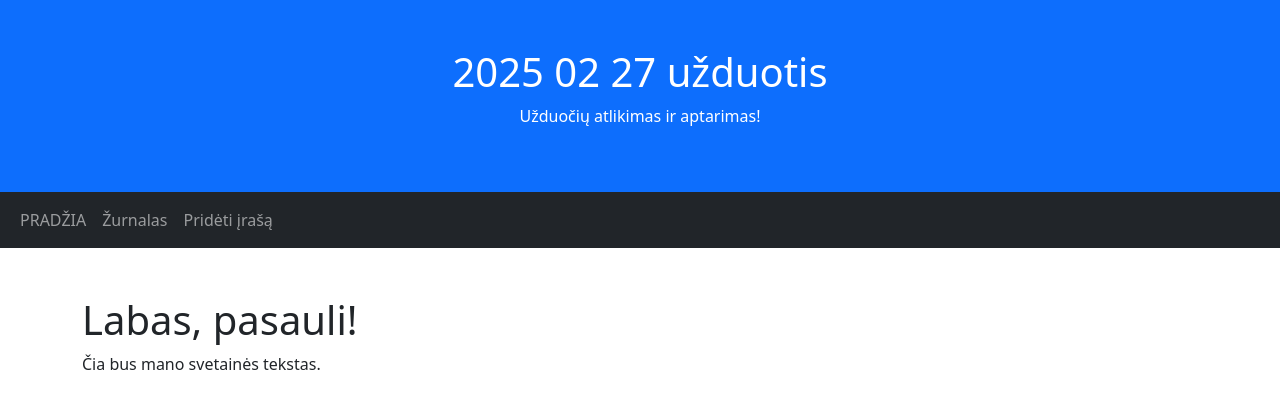
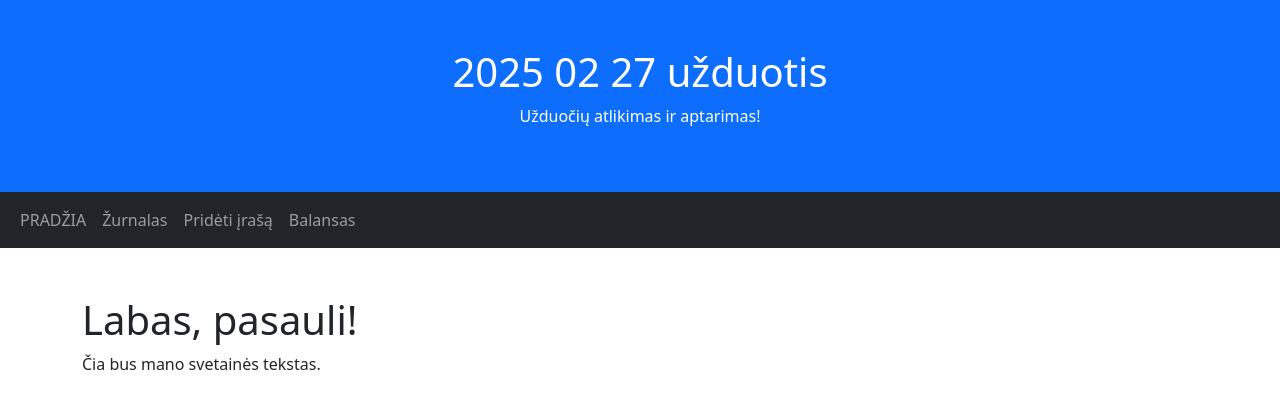
Before and after one commit to DonatasNoreika/20250227_vakaras2, a Flask app: page / in a window 1280 px wide. Shown: the top 404 px of the page. Run offline with Flask 3, Linux system fonts and the light colour scheme.

Commit message:
Sukurtas balanso atvaizdavimo puslapis balansas.html

```diff
--- a/app.py
+++ b/app.py
@@ -20,5 +20,9 @@ def prideti_irasa():
         return redirect('/zurnalas/')
     return render_template("prideti.html")
 
+@app.route("/balansas/")
+def balansas():
+    return render_template("balansas.html", balansas=sum(islaidu_zurnalas))
+
 if __name__ == "__main__":
     app.run(debug=True)
--- /dev/null
+++ b/templates/balansas.html
@@ -0,0 +1,5 @@
+{% extends "base.html" %}
+
+{% block content %}
+<h4>Balansas: {{ balansas }}</h4>
+{% endblock %}
--- a/templates/base.html
+++ b/templates/base.html
@@ -26,6 +26,9 @@
       <li class="nav-item">
         <a class="nav-link" href="/prideti/">Pridėti įrašą</a>
       </li>
+      <li class="nav-item">
+        <a class="nav-link" href="/balansas/">Balansas</a>
+      </li>
     </ul>
   </div>
 </nav>
```
